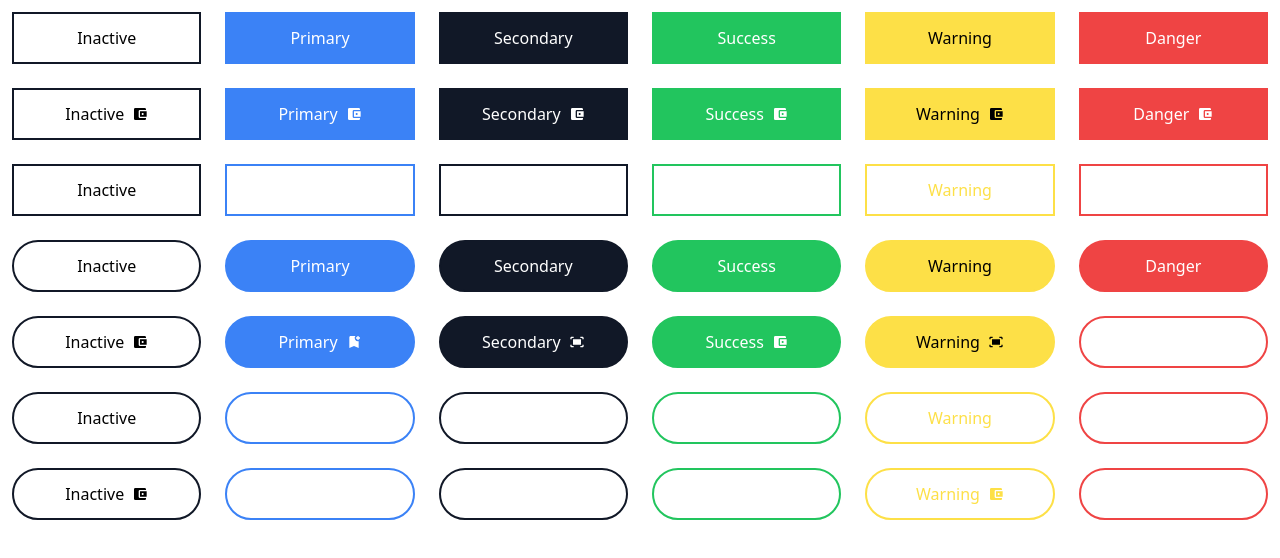
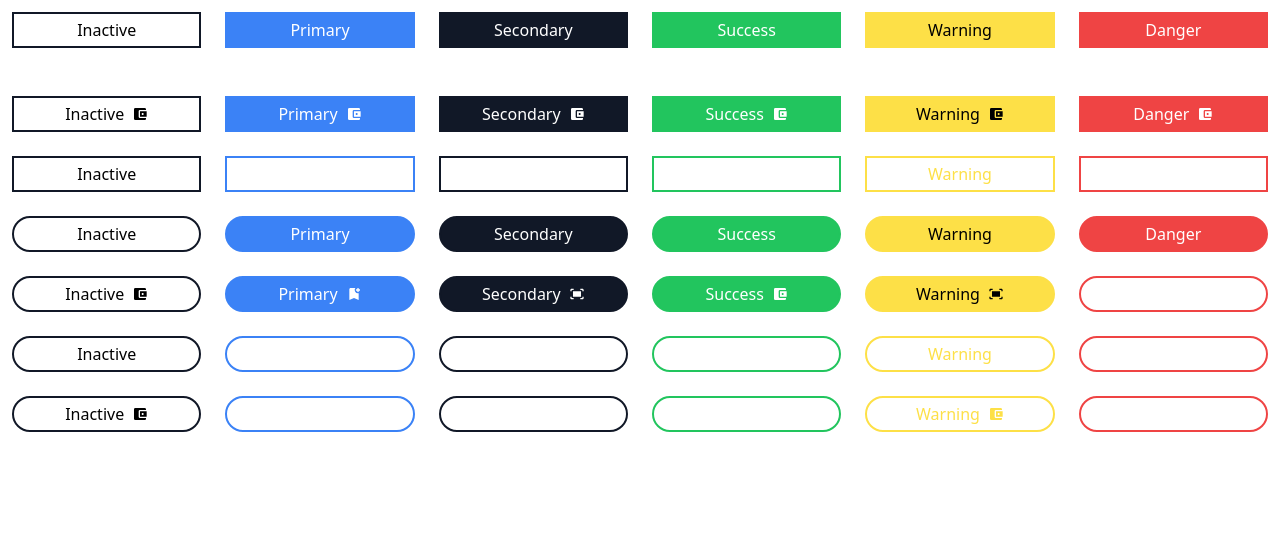
Before and after one commit to p2arthur/Cool_components_react_app, a React (Vite) app: page / in a window 1280 px wide. Shown: the top 558 px of the page. Built offline with nearby package versions, Linux system fonts and the light colour scheme.

Commit message:
Made the button reusable by passing the props like 'onClick' Directly to the underlying button. Also now the buttons can receive className as props to make changes on the underlying button using Tailwind CSS

```diff
--- a/src/App.jsx
+++ b/src/App.jsx
@@ -6,10 +6,20 @@ import {
 } from "react-icons/md";
 
 function App() {
+  const handleClick = () => console.log("Click");
+  const handleMouseEnter = () => console.log("Mouse enter");
+
   return (
     <div>
       <div className="grid grid-cols-6">
-        <Button inactive>Inactive</Button>
+        <Button
+          className="mb-9"
+          onMouseEnter={handleMouseEnter}
+          onClick={handleClick}
+          inactive
+        >
+          Inactive
+        </Button>
 
         <Button primary>Primary</Button>
 
--- a/src/Button.jsx
+++ b/src/Button.jsx
@@ -1,4 +1,3 @@
-import PropTypes from "prop-types";
 import className from "classnames";
 
 //Wrapper Element
@@ -12,10 +11,13 @@ function Button({
   warning,
   outline,
   rounded,
+  //Making the button component by taking every prop like onClick, onMouseEnter... passed to the component directly to the plain button element as event listeners
+  ...rest
 }) {
   //Setting the className conditionally using tailwind to each one of the props
   const theClass = className(
-    "flex items-center justify-center m-3 p-3 cursor-pointer ",
+    rest.className,
+    "flex items-center justify-center m-3 p-3 cursor-pointer h-9",
     {
       "bg-white border-2 border-gray-900": inactive,
       "border-blue-500 bg-blue-500 border-2  text-white": primary,
@@ -34,7 +36,11 @@ function Button({
   );
 
   //Underlying Element/Wrapped element
-  return <button className={`${theClass}`}>{children}</button>;
+  return (
+    <button {...rest} className={`${theClass}`}>
+      {children}
+    </button>
+  );
 }
 
 //Checking if there are conflicting variation props using prop-types library
```
